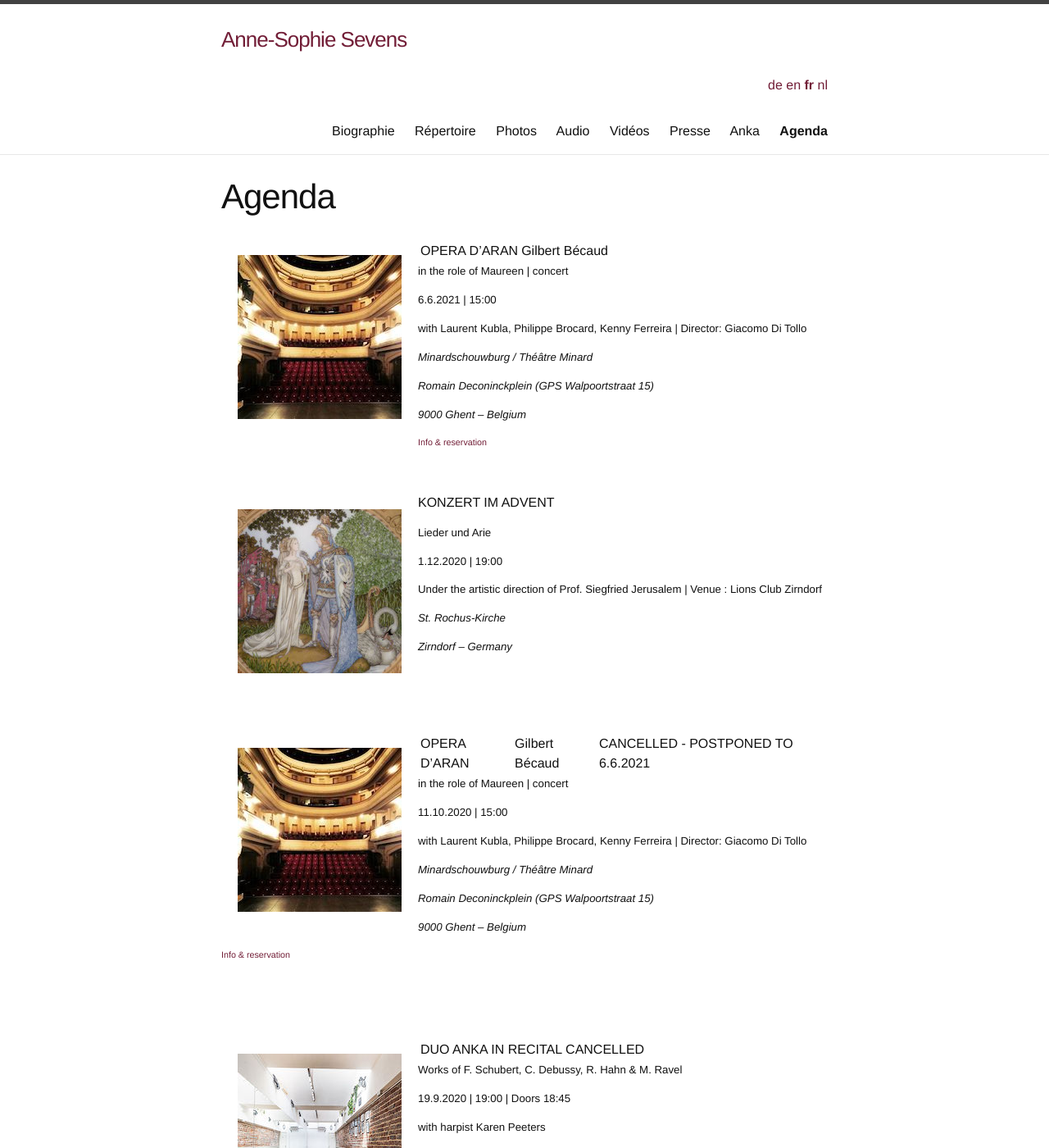
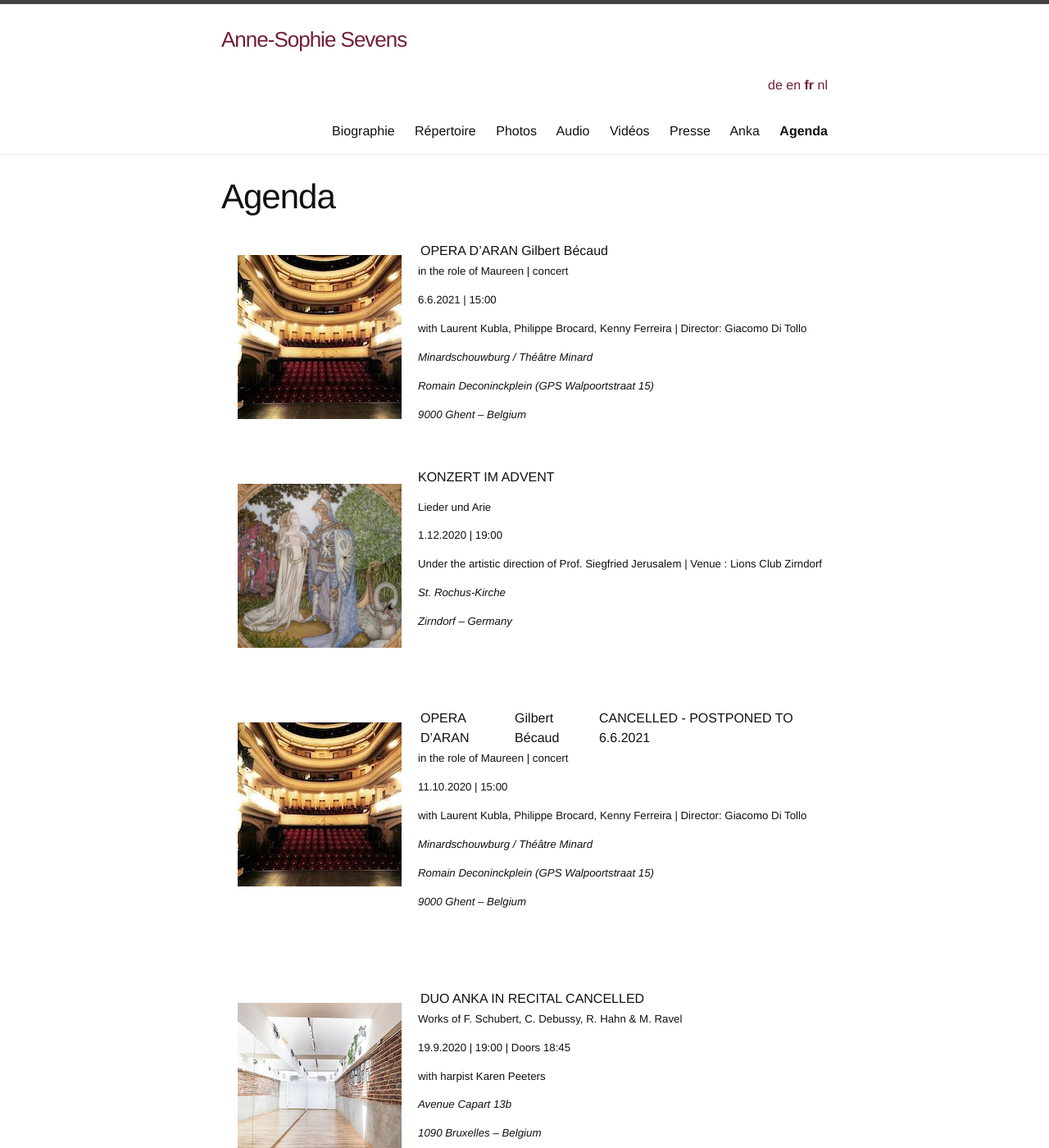
Before and after one commit to annesophie-sevens/annesophie-sevens.github.io, a Jekyll site: the page built from agenda-fr.md, in a window 1280 px wide and 1400 px high. Shown: the whole window at 82% size. Built offline with Jekyll 4.4.1, drawn with Linux system fonts in a browser that asks for light colours; nearby versions of some CDN libraries.

Commit message:
Update agenda-fr.md

```diff
--- a/agenda-fr.md
+++ b/agenda-fr.md
@@ -20,8 +20,6 @@ OPERA D'ARAN | Gilbert Bécaud
 ##### _Romain Deconinckplein (GPS Walpoortstraat 15)_
 
 ##### _9000 Ghent – Belgium_
-
-###### <a href="https://www.uitbureau.be" target="_blank">Info & reservation</a>
 
 &nbsp;
 
@@ -58,8 +56,6 @@ OPERA D'ARAN | Gilbert Bécaud | CANCELLED - POSTPONED TO 6.6.2021
 ##### _Romain Deconinckplein (GPS Walpoortstraat 15)_
 
 ##### _9000 Ghent – Belgium_
-
-###### <a href="https://www.uitbureau.be" target="_blank">Info & reservation</a>
 
 &nbsp;
 
```
